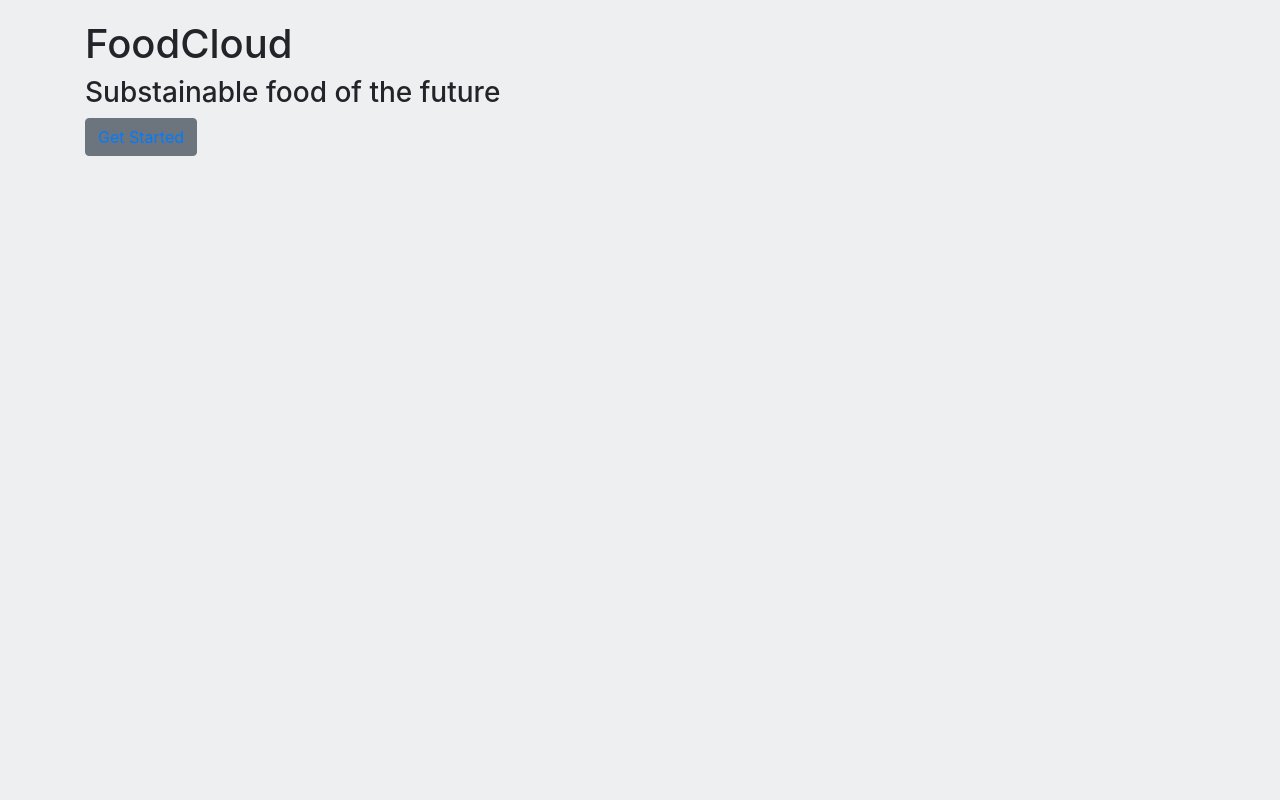
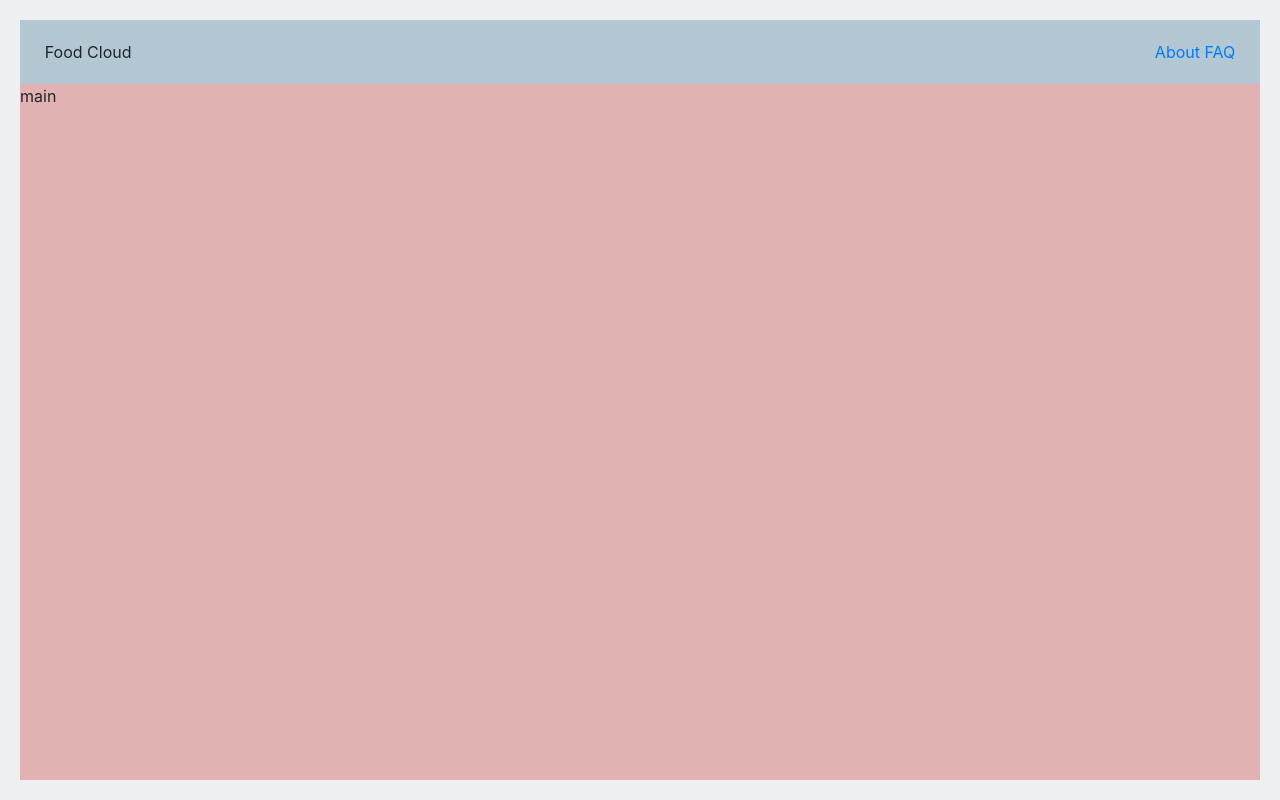
Before and after one commit to piercetu/FoodCloud, a Flask app: page / in a window 1280 px wide. Run offline with Flask 2, Linux system fonts and the light colour scheme; some libraries are stand-ins or nearby versions.

Commit message:
Update index.html

```diff
--- a/development/templates/index.html
+++ b/development/templates/index.html
@@ -12,17 +12,26 @@
 </head>
 
 <body>
-  <div id="landing-page" class="container">
-    <!-- TODO: Make the landing page presentable -->
-    <h1>FoodCloud</h1>
-    <h3>Substainable food of the future</h3>
-    <button id="start" type="button" class="btn btn-secondary">
-      <!-- TODO: Update to second page -->
-      <a href="/start">Get Started</a>
-    </button>
+
+  <div id="landing">
+
+    <!-- Navbar -->
+    <div id="navbar">
+      <div id="navbar-brand">
+        <p>Food Cloud</p>
+      </div>
+      <div id="navbar-links">
+        <a href="#">About</a>
+        <a href="#">FAQ</a>
+      </div>
+    </div>
+
+    <!-- Main -->
+    <main>
+      <p>main</p>
+    </main>
+
   </div>
-
-
 
 </body>
 
```
